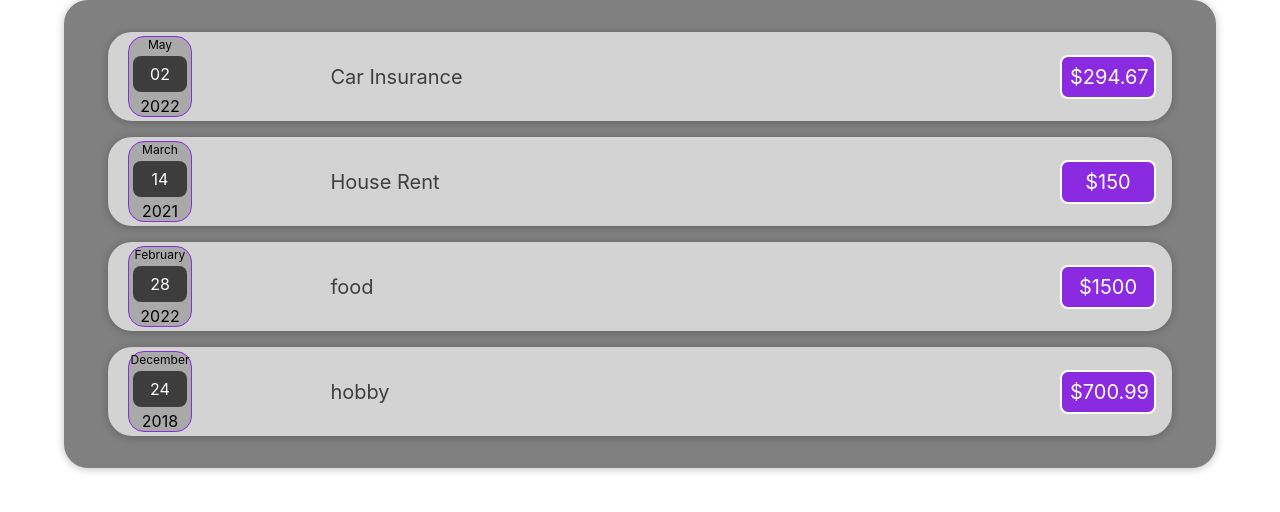
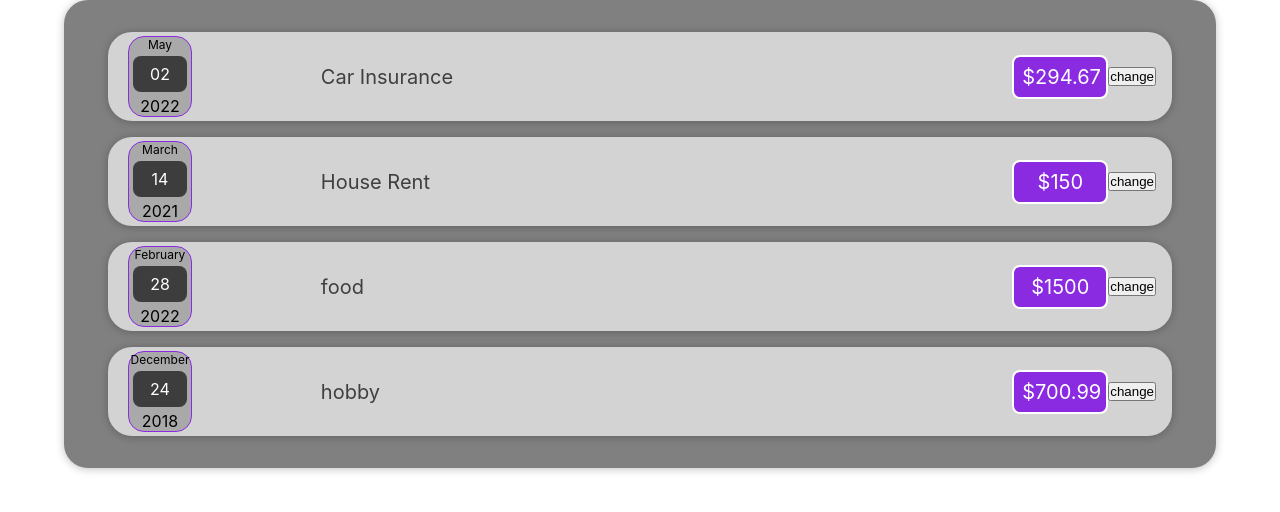
Before and after one commit to AmirAsadzadeh/Expense-Tracker-With-React, a React (Create React App) app: page / in a window 1280 px wide. Shown: the top 512 px of the page. Built offline with nearby package versions, Linux system fonts and the light colour scheme.

Commit message:
useState hook used for title of the expense title

```diff
--- a/src/components/Expenses/ExpenseItem.js
+++ b/src/components/Expenses/ExpenseItem.js
@@ -1,18 +1,24 @@
 import "./ExpenseItem.css";
-import React from "react";
+import React, { useState } from "react";
 import ExpenseDate from "./ExpenseDate.js";
 import Card from "../UI/Card";
 
 function ExpenseItem(props) {
+  const [title,setTitle] =  useState(props.title)
+
+  const titleHandler = function () {
+    setTitle('updated!')
+  };
   return (
     <Card className="expense-item">
       <div className="expense-item__date">
         <ExpenseDate date={props.date} />
       </div>
       <div className="expense-item__description">
-        <p className="expense-item__title">{props.title}</p>
+        <p className="expense-item__title">{title}</p>
         <p className="expense-item__price">${props.amount}</p>
       </div>
+      <button onClick={titleHandler}>change</button>
     </Card>
   );
 }
```
